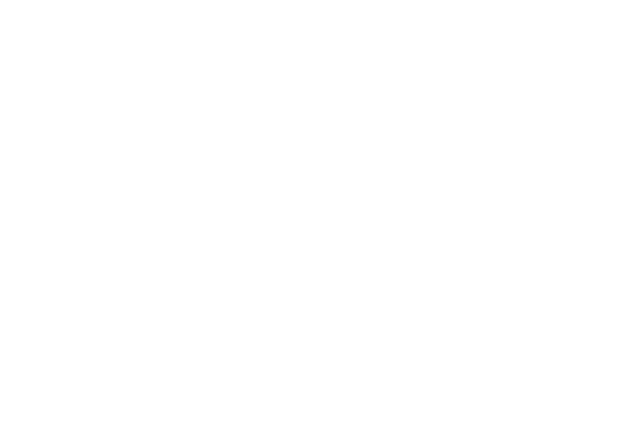
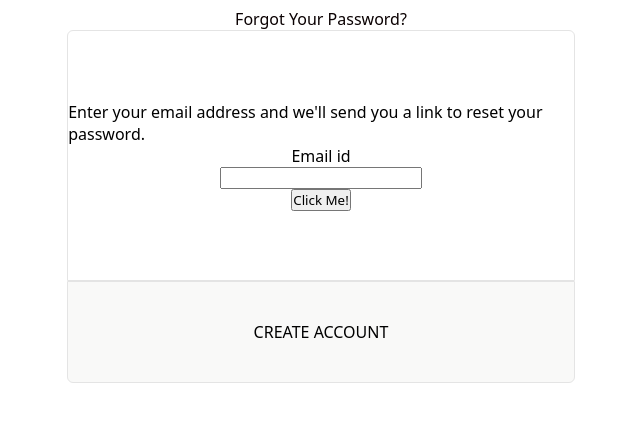
Before and after one commit to amritanand-py/BookStore-Frontend, an Angular app in the folder Bookstore/: page / in a window 1280 px wide. Shown: the top 422 px of the page, without its empty margins (319-959 px from the left). Built offline with nearby package versions, Linux system fonts and the light colour scheme.

Commit message:
Add: Exo-skeleton complete

```diff
--- a/Bookstore/src/app/Components/forgot-password/forgot-password.component.html
+++ b/Bookstore/src/app/Components/forgot-password/forgot-password.component.html
@@ -1 +1,11 @@
-<p>forgot-password works!</p>
+<p id="heading">Forgot your Password?</p>
+<div id="container">
+    <div id="top">
+        <p id="content">Enter your email address and we'll send you a link to reset your password.</p>
+        <label for="Email">Email id</label>
+        <input type="email" id="Email" name="Email">
+        <button type="button">Click Me!</button>
+
+    </div>
+    <div id="bottom">CREATE ACCOUNT</div>
+</div>
--- a/Bookstore/src/app/Components/forgot-password/forgot-password.component.scss
+++ b/Bookstore/src/app/Components/forgot-password/forgot-password.component.scss
@@ -0,0 +1,55 @@
+*{
+    margin: 0;
+    padding: 0;
+    color: black;
+    font-family: system-ui, -apple-system, BlinkMacSystemFont, 'Segoe UI', Roboto, Oxygen, Ubuntu, Cantarell, 'Open Sans', 'Helvetica Neue', sans-serif;
+}
+
+
+
+#container,#heading {
+  display: flex;
+  flex-direction: column;
+  align-items: center;
+  justify-content: center;
+}
+#heading{
+    font: normal normal medium 25px/33px Roboto;
+    letter-spacing: 0px;
+    color: #0A0102;
+    text-transform: capitalize;
+}
+
+
+#top{
+    height: 249px;
+    background-color: white;
+    width: 40%;
+    border-radius: 6px 6px 0px 0px;
+    border: 1px solid #E4E4E4;
+    display: flex;
+    flex-direction: column;
+    align-items: center;
+    justify-content: center;
+}
+
+#bottom {
+  background-color: #f9f9f8;
+  border-radius: 0px 0px 6px 6px; /* Maintain bottom border radius */
+  height: 100px;
+  width: 40%;
+  border: 1px solid #E4E4E4;
+  display: flex;
+  flex-direction: column;
+  align-items: center;
+  justify-content: center;
+  font: normal normal medium 18px/24px Roboto;
+}
+
+/* Optional Media Queries (for further customization on smaller screens) */
+@media only screen and (max-width: 768px) {
+  #top,
+  #bottom {
+    margin: 5px auto; /* Adjust margins for smaller screens */
+  }
+}
--- a/Bookstore/src/app/app.component.html
+++ b/Bookstore/src/app/app.component.html
@@ -1 +1,6 @@
 <router-outlet />
+
+
+
+
+<app-forgot-password></app-forgot-password>
```
